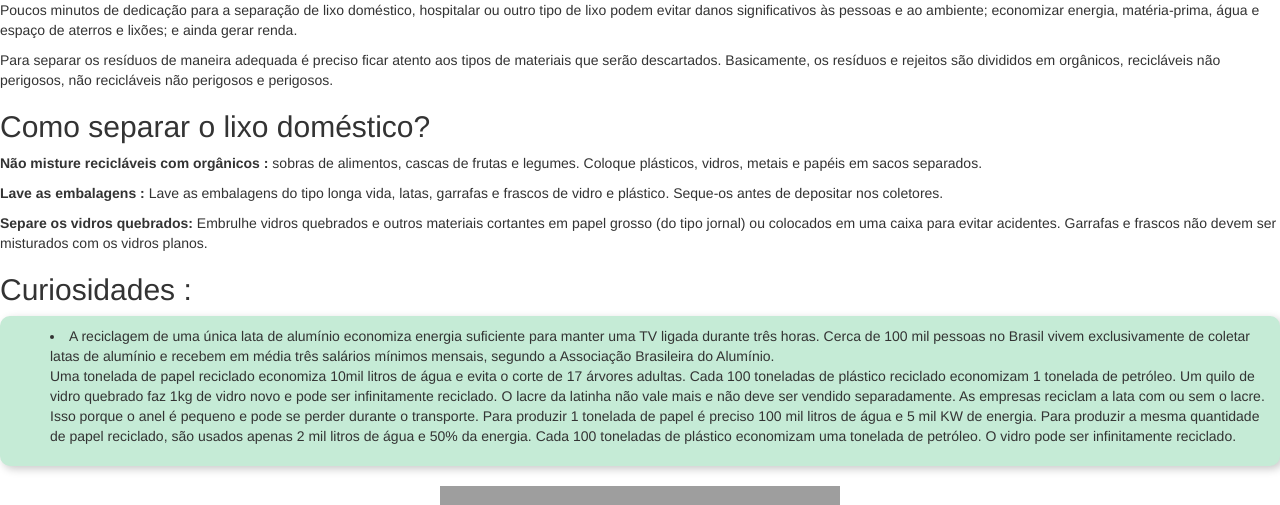
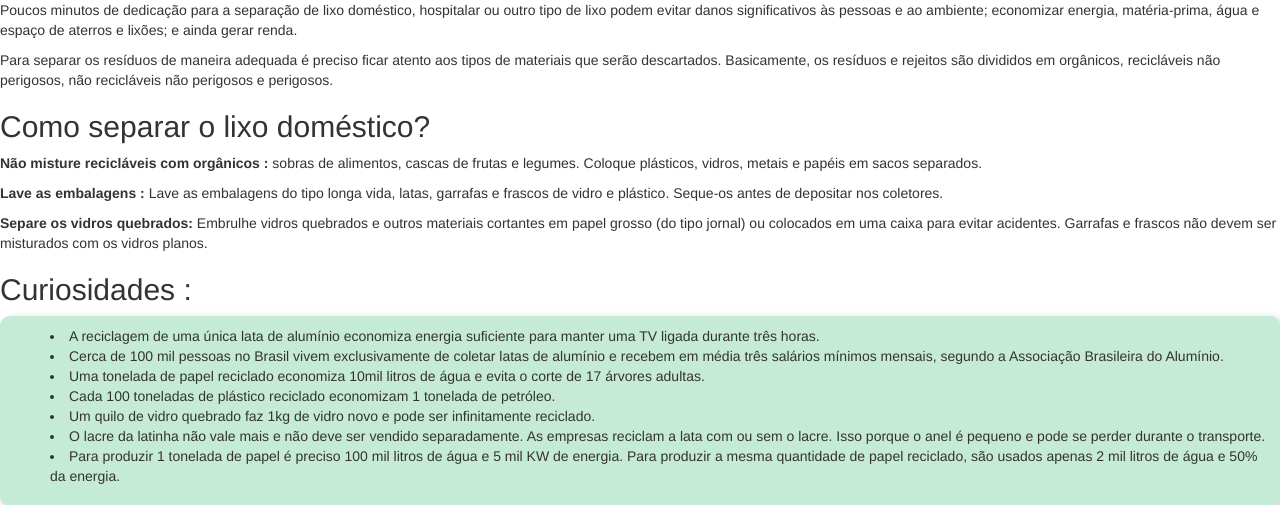
Before and after one commit to Alexiafern/FAVAI-Tech, a PHP site: page /descarte_de_lixo.php in a window 1280 px wide. Shown: the part 499-1004 px from the top of the page. Run offline with PHP 8.4, Linux system fonts and the light colour scheme; some libraries are stand-ins or nearby versions; grey boxes are pictures that could not be loaded.

Commit message:
modificando descarte_de_lixo.php

```diff
--- a/codigo/descarte_de_lixo.php
+++ b/codigo/descarte_de_lixo.php
@@ -57,15 +57,26 @@
                 <ul>
                     <li>
                         A reciclagem de uma única lata de alumínio economiza energia suficiente para manter uma TV ligada durante três horas.
+                    </li>
+                    <li>
                         Cerca de 100 mil pessoas no Brasil vivem exclusivamente de coletar latas de alumínio e recebem em média três salários mínimos mensais, segundo a Associação Brasileira do Alumínio.
                     </li>
-                    Uma tonelada de papel reciclado economiza 10mil litros de água e evita o corte de 17 árvores adultas.
+                    <li>
+                        Uma tonelada de papel reciclado economiza 10mil litros de água e evita o corte de 17 árvores adultas.
+                    </li>
+                   <li>
                     Cada 100 toneladas de plástico reciclado economizam 1 tonelada de petróleo.
+                   </li>
+                   <li>
                     Um quilo de vidro quebrado faz 1kg de vidro novo e pode ser infinitamente reciclado.
-                    O lacre da latinha não vale mais e não deve ser vendido separadamente. As empresas reciclam a lata com ou sem o lacre. Isso porque o anel é pequeno e pode se perder durante o transporte.
-                    Para produzir 1 tonelada de papel é preciso 100 mil litros de água e 5 mil KW de energia. Para produzir a mesma quantidade de papel reciclado, são usados apenas 2 mil litros de água e 50% da energia.
-                    Cada 100 toneladas de plástico economizam uma tonelada de petróleo.
-                    O vidro pode ser infinitamente reciclado.
+                   </li>
+                    <li>
+                        O lacre da latinha não vale mais e não deve ser vendido separadamente. As empresas reciclam a lata com ou sem o lacre. Isso porque o anel é pequeno e pode se perder durante o transporte.
+                    </li>
+                    <li>
+                        Para produzir 1 tonelada de papel é preciso 100 mil litros de água e 5 mil KW de energia. Para produzir a mesma quantidade de papel reciclado, são usados apenas 2 mil litros de água e 50% da energia.
+                    </li>
+
                 </ul>
             </div>
             <br>
```
